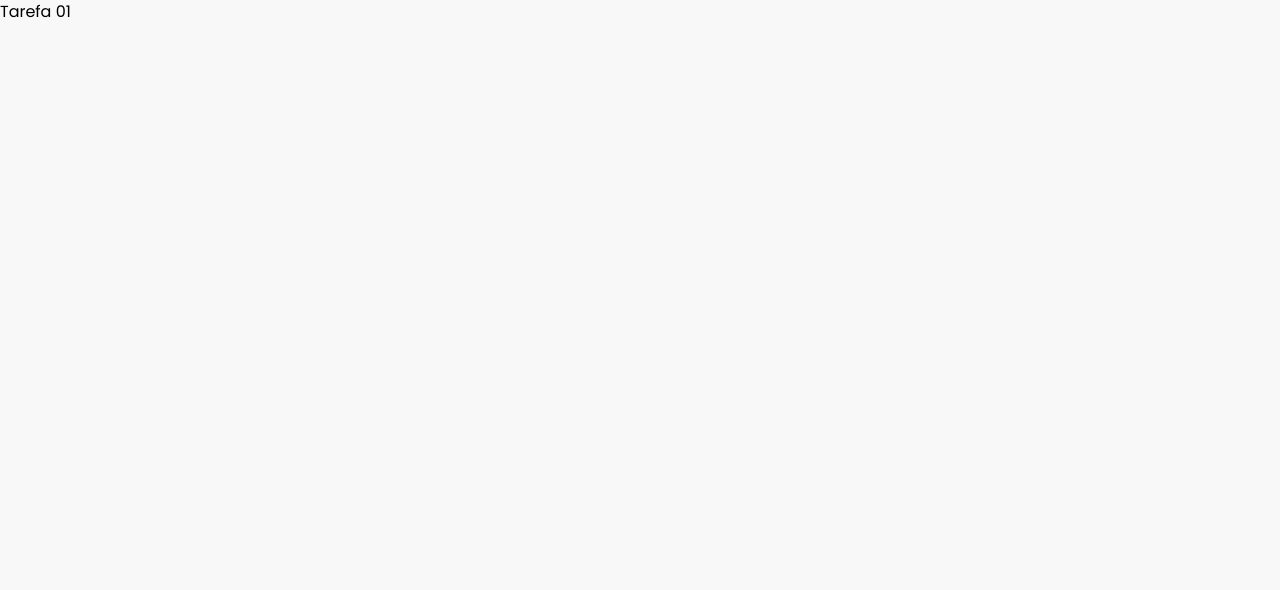
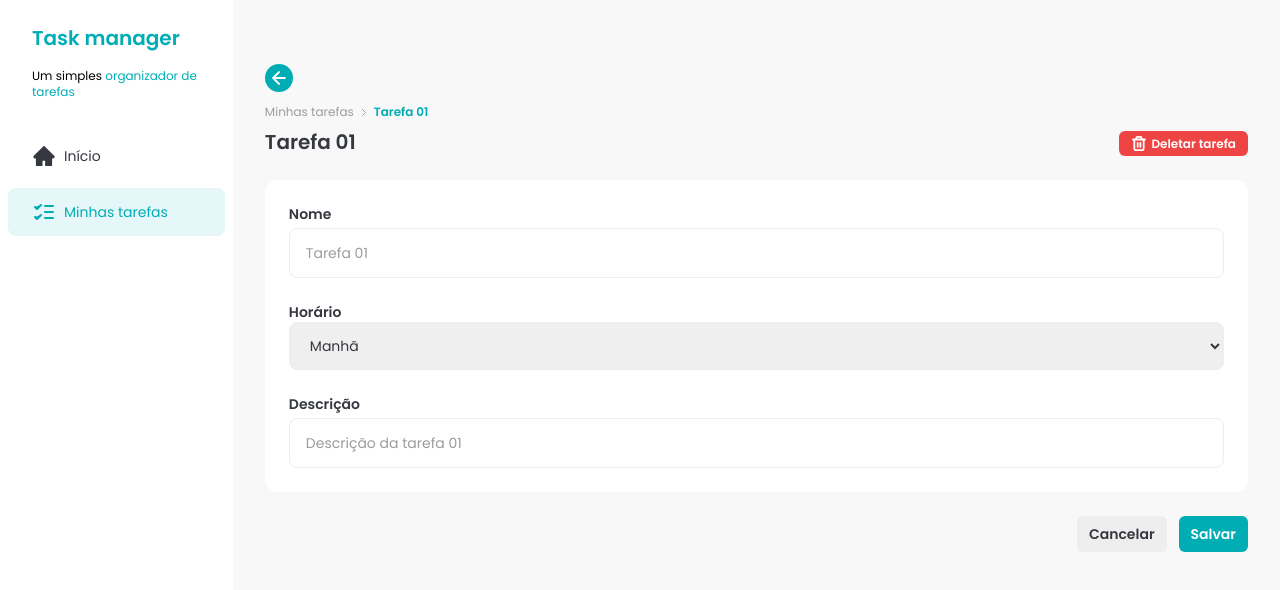
Before and after one commit to Abimael-Pereira/task-manager-react, a React (Vite) app: page /task/1 in a window 1280 px wide. Shown: the top 590 px of the page. Built offline with nearby package versions, Linux system fonts and the light colour scheme; data requests are answered from the project's data file.

Commit message:
feat: add initial TaskDetails page without logic

```diff
--- a/src/assets/icons/index.js
+++ b/src/assets/icons/index.js
@@ -1,5 +1,7 @@
 import AddIcon from './add.svg?react';
+import ArrowLeftIcon from './arrow-left.svg?react';
 import CheckIcon from './check.svg?react';
+import ChevronRightIcon from './chevron-right.svg?react';
 import CloudSunIcon from './cloud-sun.svg?react';
 import DetailsIcon from './details.svg?react';
 import HomeIcon from './home.svg?react';
@@ -11,7 +13,9 @@ import TrashIcon from './trash.svg?react';
 
 export {
   AddIcon,
+  ArrowLeftIcon,
   CheckIcon,
+  ChevronRightIcon,
   CloudSunIcon,
   DetailsIcon,
   HomeIcon,
--- a/src/components/Button.jsx
+++ b/src/components/Button.jsx
@@ -9,6 +9,7 @@ const Button = ({ children, color, size, className, ...rest }) => {
         primary: 'bg-brand-primary text-white',
         secondary: 'bg-brand-light-gray text-brand-dark-blue',
         ghost: 'bg-transparent text-brand-dark-gray',
+        danger: 'bg-brand-danger text-white',
       },
       size: {
         sm: 'py-1 text-xs',
--- a/src/components/SidebarButton.jsx
+++ b/src/components/SidebarButton.jsx
@@ -1,7 +1,8 @@
 import PropTypes from 'prop-types';
+import { Link } from 'react-router-dom';
 import { tv } from 'tailwind-variants';
 
-const SidebarButton = ({ children, color }) => {
+const SidebarButton = ({ children, color, urlToDirect = '/' }) => {
   const button = tv({
     base: 'flex items-center gap-2 rounded-lg px-6 py-3 text-sm',
     variants: {
@@ -16,15 +17,16 @@ const SidebarButton = ({ children, color }) => {
   });
 
   return (
-    <a href="#" className={button({ color })}>
+    <Link to={urlToDirect} className={button({ color })}>
       {children}
-    </a>
+    </Link>
   );
 };
 
 SidebarButton.propTypes = {
   children: PropTypes.node.isRequired,
   color: PropTypes.oneOf(['selected', 'default']),
+  urlToDirect: PropTypes.string,
 };
 
 export default SidebarButton;
--- a/src/components/TaskItem.jsx
+++ b/src/components/TaskItem.jsx
@@ -78,7 +78,6 @@ const TaskItem = ({ task, handleCheckStatus, onDeleteSuccess }) => {
         </Button>
         <Link
           to={`/task/${task.id}`}
-          href="#"
           className="transition-opacity hover:opacity-80"
         >
           <DetailsIcon />
--- a/src/pages/task-details.jsx
+++ b/src/pages/task-details.jsx
@@ -1,9 +1,17 @@
 import { useEffect, useState } from 'react';
-import { useParams } from 'react-router-dom';
+import { useNavigate, useParams } from 'react-router-dom';
+
+import { ArrowLeftIcon, ChevronRightIcon, TrashIcon } from '../assets/icons';
+import Button from '../components/Button';
+import Input from '../components/Input';
+import Sidebar from '../components/Sidebar';
+import TimeSelect from '../components/TimeSelect';
 
 const TaskDetailsPage = () => {
   const { taskId } = useParams();
   const [task, setTask] = useState(null);
+
+  const navigate = useNavigate();
 
   useEffect(() => {
     const fetchTaskDetails = async () => {
@@ -22,7 +30,50 @@ const TaskDetailsPage = () => {
     fetchTaskDetails();
   }, [taskId]);
 
-  return <h1>{task?.title}</h1>;
+  return (
+    <div className="flex">
+      <Sidebar />
+      <div className="w-full px-8 py-16">
+        <div>
+          <button
+            onClick={() => navigate(-1)}
+            className="flex h-7 w-7 items-center justify-center rounded-full bg-brand-primary"
+          >
+            <ArrowLeftIcon />
+          </button>
+          <div className="mt-3 flex items-center gap-2 text-xs">
+            <span className="text-brand-text-gray">Minhas tarefas</span>
+            <ChevronRightIcon className="text-brand-text-gray" />
+            <span className="font-semibold text-brand-primary">
+              {task?.title}
+            </span>
+          </div>
+          <div className="flex h-full justify-between">
+            <h1 className="mt-2 text-xl font-semibold text-brand-dark-blue">
+              {task?.title}
+            </h1>
+            <Button className="h-fit self-end" color="danger">
+              <TrashIcon />
+              Deletar tarefa
+            </Button>
+          </div>
+        </div>
+
+        <div className="mt-6 space-y-6 rounded-xl bg-brand-white p-6">
+          <Input label="Nome" placeholder={task?.title} />
+          <TimeSelect value={task?.period} />
+          <Input label="Descrição" placeholder={task?.description} />
+        </div>
+
+        <div className="mt-6 flex justify-end gap-3">
+          <Button size="lg" color="secondary">
+            Cancelar
+          </Button>
+          <Button size="lg">Salvar</Button>
+        </div>
+      </div>
+    </div>
+  );
 };
 
 export default TaskDetailsPage;
```
Also changed, not shown: src/assets/icons/arrow-left.svg (added), src/assets/icons/chevron-right.svg (added).
